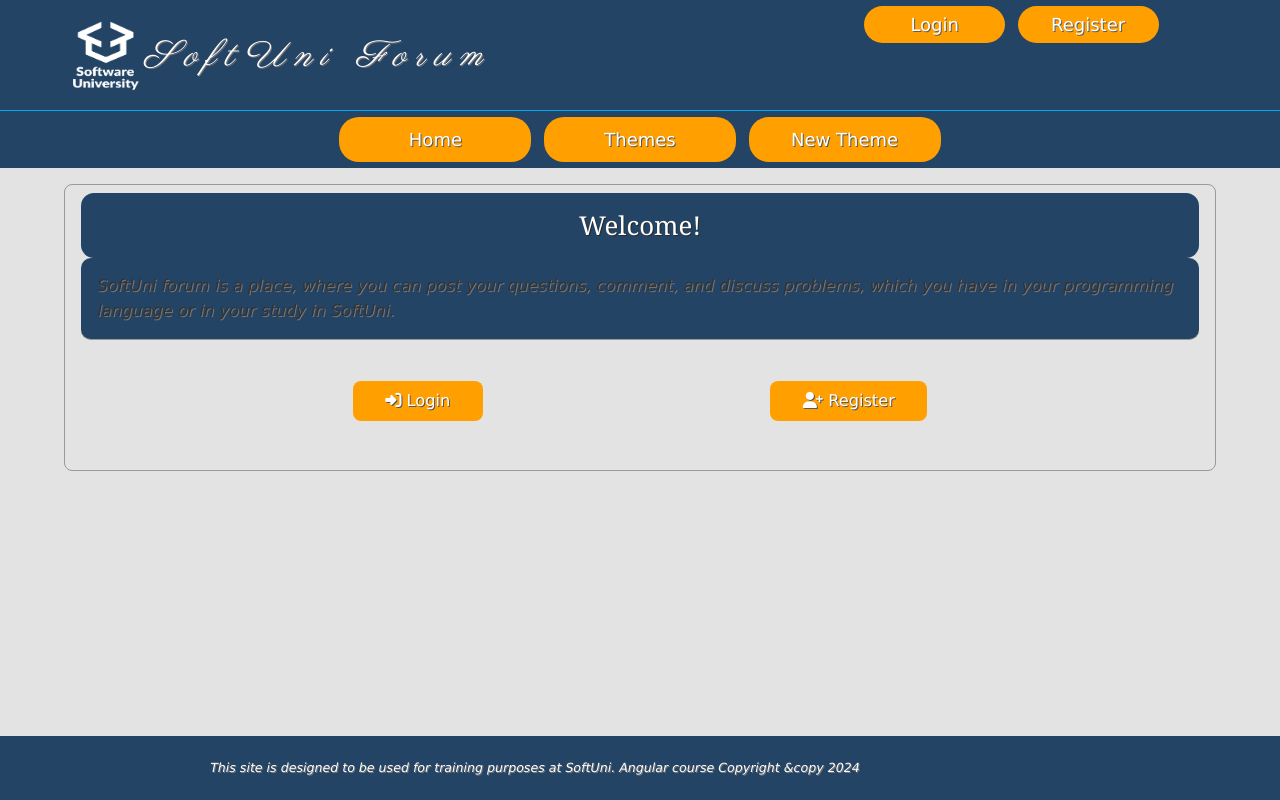
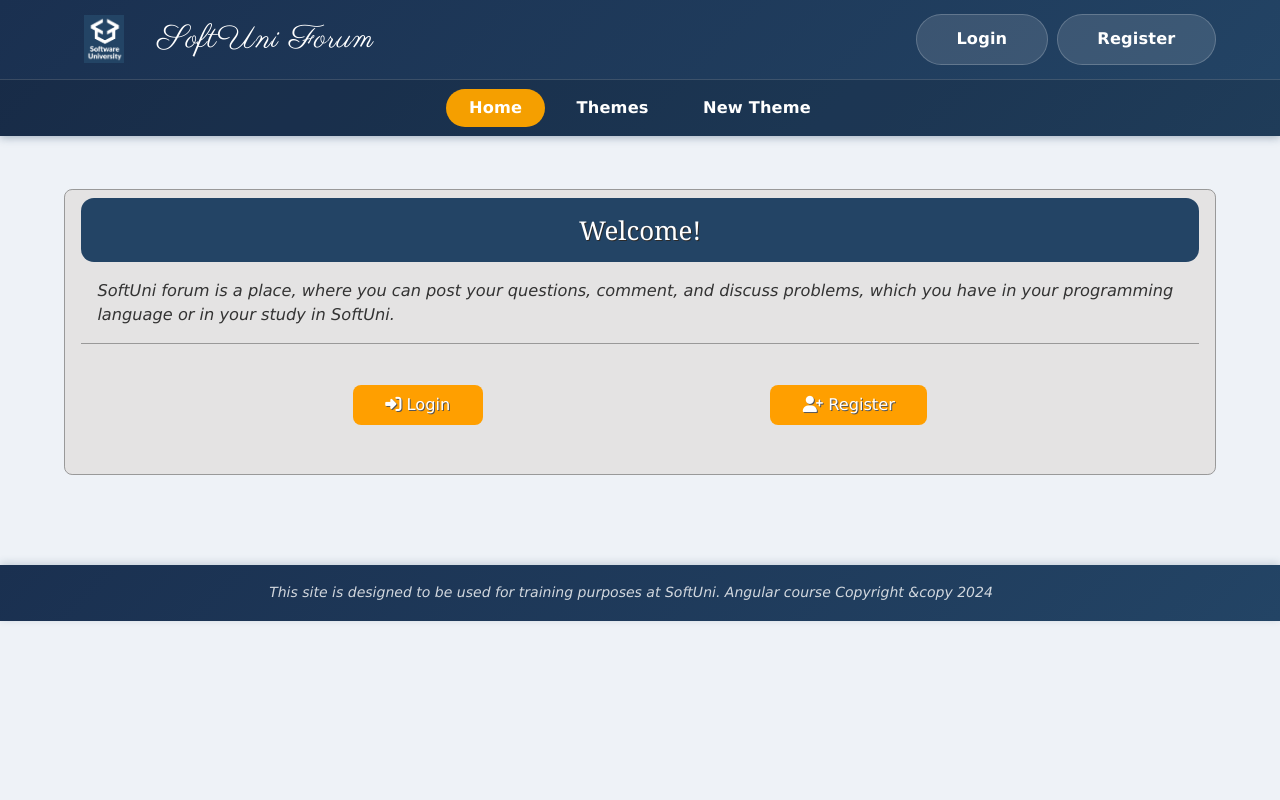
Before and after one commit to petar-kostadinov/workshops-angular-26, an Angular app: page /home in a window 1280 px wide. Built offline with nearby package versions, Linux system fonts and the light colour scheme.

Commit message:
update css and fix error in authservice

```diff
--- a/src/app/core/services/auth.ts
+++ b/src/app/core/services/auth.ts
@@ -19,7 +19,7 @@
   private user = signal<User | null>(null);
 
   isLoggedIn = computed(() => this.user() !== null);
-  curentUser = computed(() => this.user());
+  currentUser = computed(() => this.user());
 
   login(credentials: LoginCredentials): Observable<User> {
     return this.http.post<User>(`${this.apiUrl}/login`, credentials, { withCredentials: true });
--- a/src/app/features/auth/login/login.ts
+++ b/src/app/features/auth/login/login.ts
@@ -18,7 +18,7 @@
 
   loginForm: FormGroup = this.fb.group({
     email: ['', [Validators.required, emailValidator()]],
-    passeord: ['', [Validators.required, Validators.minLength(5)]],
+    password: ['', [Validators.required, Validators.minLength(5)]],
   });
 
   isLoading = false;
--- a/src/styles.css
+++ b/src/styles.css
@@ -1,107 +1,101 @@
+@import url('https://fonts.googleapis.com/css2?family=Inter:wght@400;500;600;700&family=Nunito+Sans:wght@600;700;900&family=Parisienne&display=swap');
 @import url('styles/reset.css');
 @import url('styles/layout.css');
 @import url('styles/typography.css');
 @import url('styles/responsive.css');
 
+/* ── CSS Custom Properties ─────────────────────────────── */
+:root {
+    --color-primary:     #234465;
+    --color-primary-dk:  #1a3050;
+    --color-primary-lt:  #2e5a88;
+    --color-accent:      #f59f00;
+    --color-accent-dk:   #d68a00;
+    --color-accent-lt:   #ffc04d;
+    --color-sky:         #4ebced;
+    --color-bg:          #eef2f7;
+    --color-surface:     #ffffff;
+    --color-border:      #d0d9e4;
+    --color-text:        #1e2a38;
+    --color-text-muted:  #5a7085;
+    --color-success:     #22c55e;
+    --color-danger:      #ef4444;
+
+    --radius-sm:  0.375rem;
+    --radius-md:  0.625rem;
+    --radius-lg:  1rem;
+    --radius-xl:  1.5rem;
+    --radius-full: 9999px;
+
+    --shadow-sm:  0 1px 3px rgba(0,0,0,.08), 0 1px 2px rgba(0,0,0,.05);
+    --shadow-md:  0 4px 12px rgba(0,0,0,.1),  0 2px 4px rgba(0,0,0,.06);
+    --shadow-lg:  0 10px 30px rgba(0,0,0,.12), 0 4px 8px rgba(0,0,0,.06);
+
+    --transition: 0.2s ease;
+}
+
+/* ── Base ───────────────────────────────────────────────── */
 body {
     max-width: 1366px;
-    margin: auto;
+    margin: 0 auto;
+    min-height: 100vh;
+    background-color: var(--color-bg);
+    color: var(--color-text);
+    display: flex;
+    flex-direction: column;
     position: relative;
-    min-height: 100vh;
-    background-color: #e4e3e3;
-    font-optical-sizing: auto;
 }
 
+/* ── Layout Container ───────────────────────────────────── */
 .container {
     width: 90%;
-    margin: auto;
-    padding-bottom: 4.5em;
+    margin: 0 auto;
+    padding: 2rem 0 5rem;
     display: flex;
     align-items: flex-start;
-    justify-content: space-evenly;
+    justify-content: space-between;
+    gap: 1.5rem;
 }
 
-h2 {
+/* ── Section Headings ───────────────────────────────────── */
+h2.section-title {
     text-align: center;
-    border-bottom: 1px dashed #999;
-    color: #234465;
+    border-bottom: 2px solid var(--color-border);
+    color: var(--color-primary);
+    padding-bottom: 0.5rem;
+    margin-bottom: 1.5rem;
 }
 
-span {
-    font-weight: bold;
-}
-
+/* ── Buttons ────────────────────────────────────────────── */
 button {
-    background-color: #4ebced;
-    color: white;
-    border-radius: 0.3em;
-    padding: 0.5em 1em;
+    background-color: var(--color-sky);
+    color: #fff;
+    border: none;
+    border-radius: var(--radius-sm);
+    padding: 0.5em 1.2em;
+    font-weight: 600;
+    cursor: pointer;
+    transition: background-color var(--transition), transform var(--transition), box-shadow var(--transition);
 }
 
 button:hover {
-    cursor: pointer;
-    transform: scale(1.05); /* Added hover effect */
+    background-color: #3aabd4;
+    transform: translateY(-1px);
+    box-shadow: var(--shadow-sm);
 }
 
-/* header */
-
-header {
-    background-color: #234465;
-    color: white;
+button:active {
+    transform: translateY(0);
 }
 
-header ul {
-    padding: 0;
-    display: flex;
-    align-items: center;
-    justify-content: center;
-    width: 75%;
-    margin: auto;
-}
-
-header ul span {
-    color: white;
-    padding: 0.5em;
-}
-
-header li {
-    list-style: none;
-    margin: 0.35em;
-    padding: 0.5em 1em;
-    background-color: #ff9f00;
-    width: 15vw;
-    text-align: center;
-    border-radius: 20px;
-    text-shadow: 1px 1px rgb(87, 86, 86);
-}
-
-header li:hover {
-    scale: 1.1;
-}
-
-header a {
-    text-decoration: none;
-    color: white;
-    cursor: pointer;
-}
-
-nav {
-    border-top: 1px solid #00acf4;
-}
-
-.logo {
-    font-size: 2em;
-    color: white;
-    text-align: center;
-}
-
-.logo-wrap {
-    font-family: 'Parisienne', cursive;
-    letter-spacing: 0.5em;
-    margin: 0.5em 0;
-    display: flex;
-    align-items: center;
-    justify-content: center;
+/* ── Header ─────────────────────────────────────────────── */
+header {
+    background: linear-gradient(135deg, var(--color-primary-dk) 0%, var(--color-primary) 100%);
+    color: #fff;
+    box-shadow: 0 2px 8px rgba(35, 68, 101, 0.35);
+    position: sticky;
+    top: 0;
+    z-index: 100;
 }
 
 .mini-navbar-wrap {
@@ -110,67 +104,143 @@
     justify-content: space-between;
     align-items: center;
     width: 90%;
-    margin: auto;
+    margin: 0 auto;
+    padding: 0.75rem 0;
 }
 
-/* mini-navbar */
+.logo-wrap {
+    font-family: 'Parisienne', cursive;
+    letter-spacing: 0.04em;
+    display: flex;
+    align-items: center;
+    gap: 0.75rem;
+}
 
+.logo {
+    font-size: 1.8rem;
+    color: #fff;
+    margin: 0;
+    line-height: 1;
+    font-style: normal;
+}
+
+.logo-wrap img {
+    height: 48px !important;
+    width: 48px;
+    object-fit: contain;
+    border-radius: var(--radius-sm);
+}
+
+/* Mini-navbar (top-right auth links) */
 .mini-navbar ul {
-    background-color: #234465;
-    border-radius: 5px;
-    margin-bottom: 60px;
+    display: flex;
+    gap: 0.5rem;
+    list-style: none;
+    padding: 0;
+    margin: 0;
 }
 
 .mini-navbar ul li {
-    background-color: #ff9f00;
-    width: 15vw;
-    text-align: center;
-    padding: 5px;
-    border-radius: 20px;
-    text-shadow: 1px 1px rgb(95, 94, 94);
+    background-color: rgba(255, 255, 255, 0.12);
+    border: 1px solid rgba(255, 255, 255, 0.2);
+    border-radius: var(--radius-full);
+    padding: 0.35em 1.1em;
+    font-size: 0.85rem;
+    font-weight: 600;
+    transition: background-color var(--transition), transform var(--transition);
+    white-space: nowrap;
 }
 
 .mini-navbar ul li:hover {
-    scale: 1.1;
+    background-color: var(--color-accent);
+    border-color: var(--color-accent);
+    transform: translateY(-1px);
 }
 
-/* main */
-
-main {
-    width: 50%;
+/* Main nav */
+nav {
+    border-top: 1px solid rgba(255, 255, 255, 0.15);
+    background-color: rgba(0, 0, 0, 0.12);
 }
 
-/* theme list item */
+nav ul {
+    list-style: none;
+    display: flex;
+    align-items: center;
+    justify-content: center;
+    gap: 0.5rem;
+    padding: 0.5rem 0;
+    margin: 0;
+    width: 90%;
+    margin: 0 auto;
+}
 
+nav li {
+    border-radius: var(--radius-full);
+    overflow: hidden;
+    transition: background-color var(--transition), transform var(--transition);
+}
+
+nav li:hover {
+    background-color: var(--color-accent);
+    transform: translateY(-1px);
+}
+
+nav li.active-nav,
+nav li:has(a.active) {
+    background-color: var(--color-accent);
+}
+
+header a {
+    text-decoration: none;
+    color: #fff;
+    display: block;
+    padding: 0.45em 1.4em;
+    font-weight: 600;
+    font-size: 0.9rem;
+    letter-spacing: 0.01em;
+}
+
+header ul span {
+    color: #fff;
+    padding: 0.5em;
+}
+
+/* ── Main content area ──────────────────────────────────── */
+main {
+    flex: 1;
+    width: 55%;
+}
+
+aside {
+    width: 28%;
+    font-size: 0.875rem;
+}
+
+/* ── Theme list item ─────────────────────────────────────── */
 .theme-container a {
     text-decoration: none;
     color: inherit;
-}
-
-.theme-container span {
-    font-weight: bold;
-}
-
-.theme-container h2,
-p {
-    padding: 0.3em 0 0.2em;
-    margin: 0;
-    background-color: #234465;
-    color: white;
-    text-shadow: 1px 1px rgb(121, 117, 117);
-    border-radius: 10px;
 }
 
 .theme-name-wrapper {
     display: flex;
     justify-content: space-between;
     align-items: center;
-    padding: 0.3em 0.5em;
-    border: 1px solid #999;
-    border-radius: 0.3em;
-    font-size: 0.8em;
-    margin-top: 1em;
-    background-color: #ff9d00d7;
+    padding: 0.75em 1em;
+    border: 1px solid var(--color-border);
+    border-radius: var(--radius-md);
+    font-size: 0.875rem;
+    margin-top: 0.875rem;
+    background: linear-gradient(135deg, #fff8ec 0%, #fff3d6 100%);
+    border-left: 4px solid var(--color-accent);
+    box-shadow: var(--shadow-sm);
+    transition: box-shadow var(--transition), transform var(--transition);
+}
+
+.theme-name-wrapper:hover {
+    box-shadow: var(--shadow-md);
+    transform: translateY(-1px);
 }
 
 .theme-title {
@@ -181,84 +251,93 @@
     width: 100%;
 }
 
+.theme-name h2 {
+    color: var(--color-primary);
+    font-size: 1.1rem;
+    padding: 0;
+    margin-bottom: 0.3rem;
+}
+
 .columns {
     display: flex;
     justify-content: space-between;
-    margin-top: 0.7rem;
-    color: white;
-    text-shadow: 1px 1px rgb(0, 0, 0);
+    align-items: flex-start;
+    margin-top: 0.5rem;
+    color: var(--color-text-muted);
+    font-size: 0.8rem;
+}
+
+.columns p {
+    margin: 0;
+    background: transparent !important;
+    color: var(--color-text-muted) !important;
+    padding: 0 !important;
+    border-radius: 0 !important;
+    text-shadow: none !important;
 }
 
 .subscribers {
     text-align: right;
-    flex-basis: 25%;
+    flex-basis: 30%;
 }
 
 .subscribers button {
-    padding: 0.2rem 0.5rem;
+    padding: 0.25rem 0.6rem;
     border: none;
-    border-radius: 0.3rem;
-    color: white;
+    border-radius: var(--radius-sm);
+    color: #fff;
     cursor: pointer;
     width: 100%;
+    font-size: 0.8rem;
 }
 
-.subscribe {
-    background-color: green;
-}
+.subscribe   { background-color: var(--color-success); }
+.unsubscribe { background-color: var(--color-danger); }
 
-.unsubscribe {
-    background-color: red;
-}
-
-time {
-    font-weight: bold;
-}
-
-/* aside */
-
-aside {
-    width: 29%;
-    margin-top: 1em;
-    font-size: 0.8em;
-}
-
-.aside * {
-    margin: 0;
-    padding: 0;
-}
-
+/* ── Aside / Recent Posts ────────────────────────────────── */
 .aside > div {
-    border: 1px solid #999;
-    border-radius: 0.3em;
-    padding: 0.3em 0.5em;
-    background-color: #e4e3e3;
+    border: 1px solid var(--color-border);
+    border-radius: var(--radius-md);
+    padding: 0.6em 0.75em;
+    background-color: var(--color-surface);
+    box-shadow: var(--shadow-sm);
 }
 
 .title {
-    font-size: 1.5em;
-    color: #234465;
+    font-size: 1.1rem;
+    color: var(--color-primary);
+    font-weight: 700;
+    padding: 0.4rem 0.5rem;
+    margin-bottom: 0.5rem;
+    border-bottom: 2px solid var(--color-accent);
 }
 
 .aside .aside-theme {
-    margin: 1rem 0;
+    margin: 0.75rem 0;
     padding: 0.5rem 0;
 }
 
 .aside h3 {
-    font-size: 1.2rem;
-    background-color: #234465;
-    color: white;
-    padding-left: 0.5rem;
-    text-shadow: 1px 1px rgb(43, 42, 42);
+    font-size: 0.9rem;
+    color: var(--color-primary);
+    padding: 0.3rem 0.5rem;
+    background-color: rgba(35, 68, 101, 0.07);
+    border-radius: var(--radius-sm);
+    text-shadow: none;
 }
 
 .aside-theme + .aside-theme {
-    border-top: dashed 1px #999;
+    border-top: 1px dashed var(--color-border);
 }
 
 .aside-theme p {
     text-align: right;
+    color: var(--color-text-muted);
+    font-size: 0.8rem;
+    margin: 0;
+    padding: 0 !important;
+    background: transparent !important;
+    border-radius: 0 !important;
 }
 
 .aside-theme a {
@@ -266,30 +345,32 @@
     color: inherit;
 }
 
-/* footer */
-
+/* ── Footer ─────────────────────────────────────────────── */
 footer {
     display: flex;
     align-items: center;
-    justify-content: space-evenly;
-    background-color: #234465;
-    color: white;
-    height: 8vh;
-    text-shadow: 1px 1px black;
-    text-align: center;
-    position: absolute;
-    bottom: 0;
-    width: 100%;
-    max-width: 1366px;
+    justify-content: center;
+    gap: 1rem;
+    background: linear-gradient(135deg, var(--color-primary-dk) 0%, var(--color-primary) 100%);
+    color: rgba(255, 255, 255, 0.85);
+    min-height: 56px;
+    padding: 0 1rem;
+    margin-top: auto;
+    box-shadow: 0 -2px 8px rgba(35, 68, 101, 0.2);
 }
 
 footer p {
     margin: 0;
-    padding: 0;
-    font-size: 0.7em;
+    padding: 0 !important;
+    font-size: 0.78rem;
     text-align: center;
+    background: transparent !important;
+    color: rgba(255, 255, 255, 0.8) !important;
+    border-radius: 0 !important;
+    text-shadow: none;
 }
 
 footer span {
-    font-size: 1.5em;
+    font-size: 1.1em;
+    color: var(--color-accent-lt);
 }
```
Also changed, not shown: src/app/features/auth/register/register.ts (+4 -4 lines).
